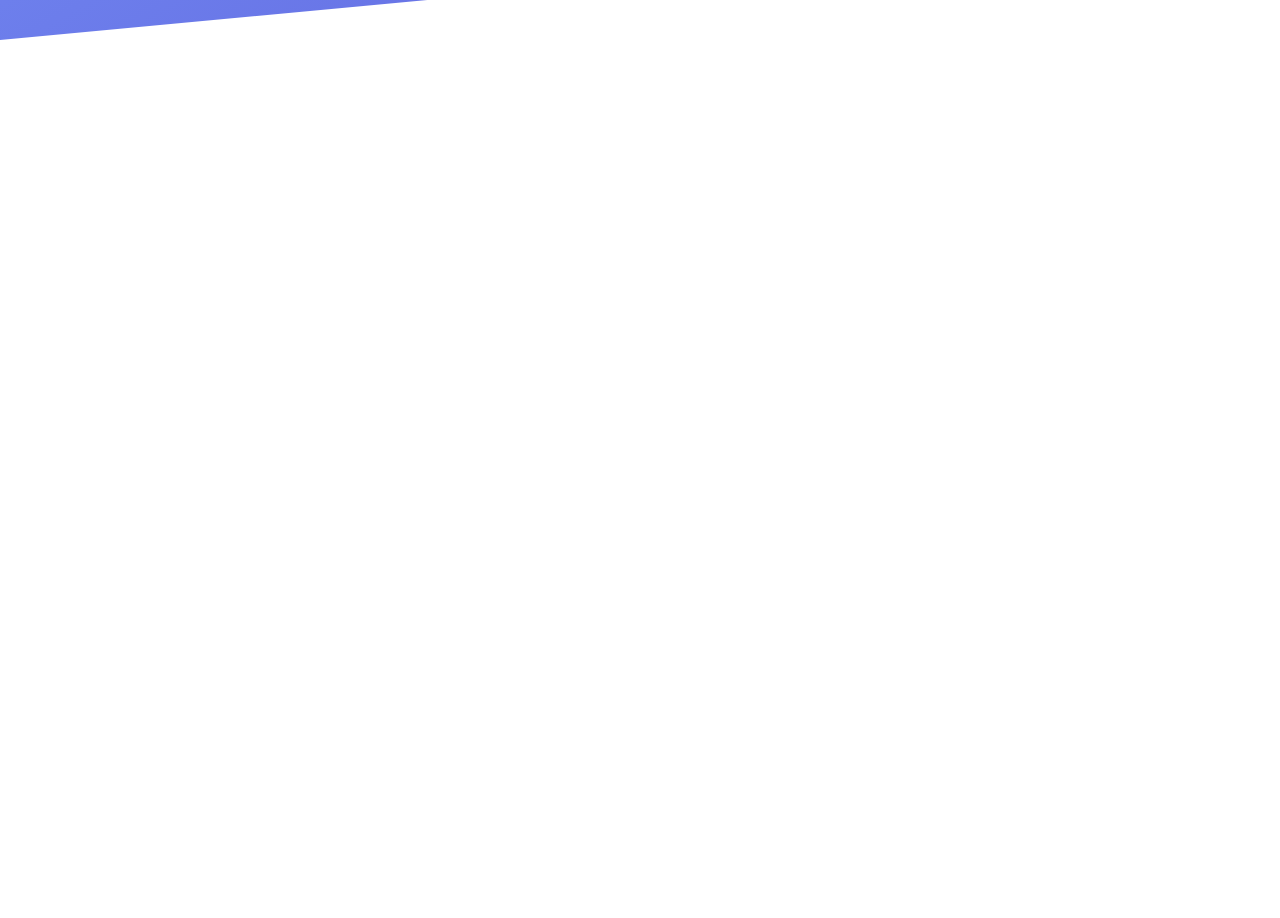
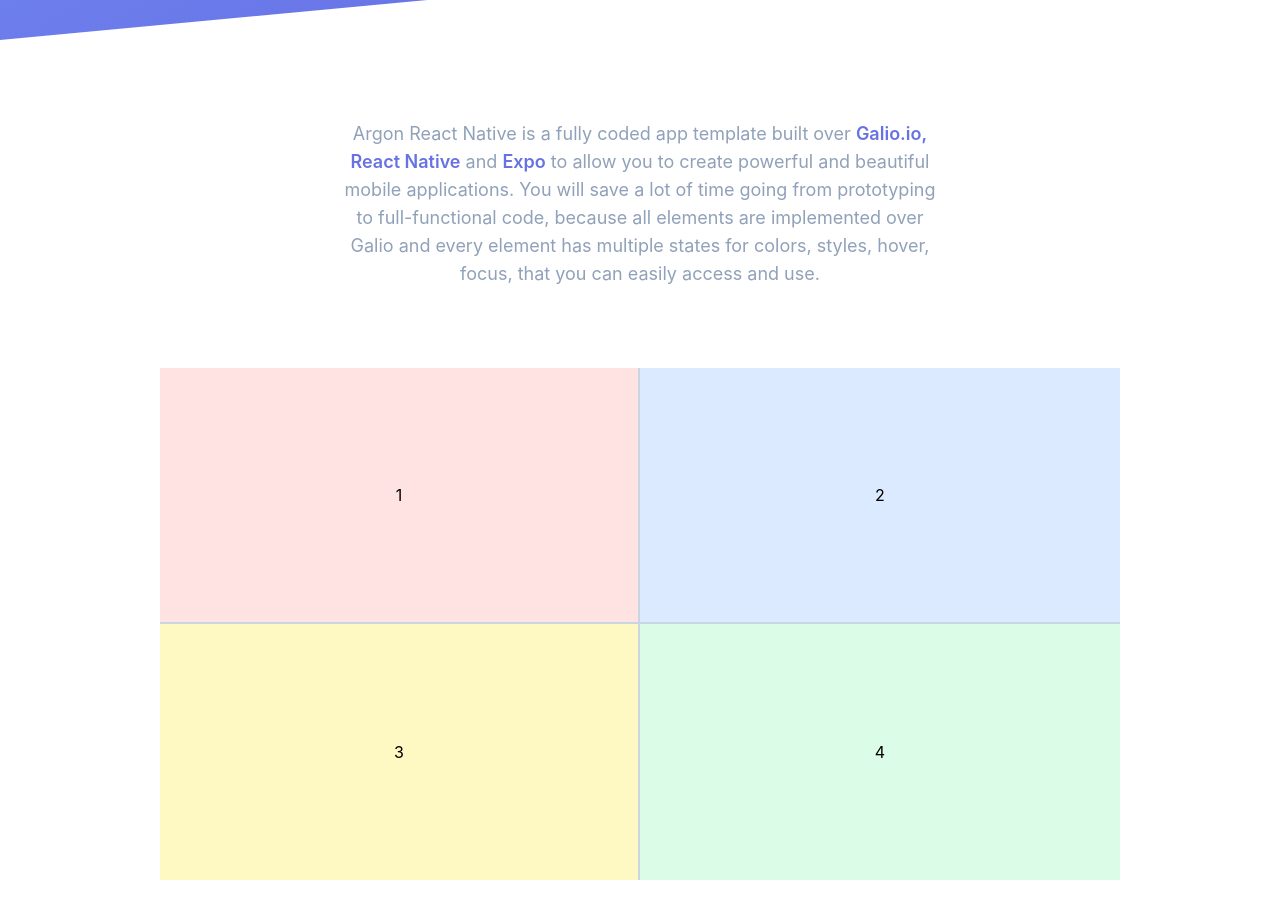
Before and after one commit to superunicorns/argon-landingpage, a React (Create React App) app: page / in a window 1280 px wide. Shown: the part 720-1638 px from the top of the page. Built offline with nearby package versions, Linux system fonts and the light colour scheme.

Commit message:
Add Features section first draft

```diff
--- /dev/null
+++ b/src/components/Features.js
@@ -0,0 +1,19 @@
+import React from 'react'
+
+const Features = () => {
+  return (
+    <div className="flex flex-col items-center justify-center">
+      <p className="my-20 px-10 text-center w-full md:w-2xl text-md md:text-lg text-slate-400">
+      Argon React Native is a fully coded app template built over <span className="text-[#6772e5] font-semibold">Galio.io, React Native</span> and <span className="text-[#6772e5] font-semibold">Expo</span> to allow you to create powerful and beautiful mobile applications. You will save a lot of time going from prototyping to full-functional code, because all elements are implemented over Galio and every element has multiple states for colors, styles, hover, focus, that you can easily access and use.
+      </p>
+      <div className="grid px-10 md:px-20 lg:px-40 mx-auto w-full mb-30 grid-rows-1 grid-cols-1 lg:grid-rows-2 lg:grid-cols-2">
+        <div className="h-64 w-full bg-red-100 flex items-center justify-center md:border-r-2 border-r-0 border-b-2 border-slate-300">1</div>
+        <div className="h-64 w-full bg-blue-100 flex items-center justify-center border-b-2 border-slate-300">2</div>
+        <div className="h-64 w-full bg-yellow-100 flex items-center justify-center md:border-r-2 border-r-0 md:border-b-0 border-b-2 border-slate-300">3</div>
+        <div className="h-64 w-full bg-green-100 flex items-center justify-center">4</div>
+      </div>
+    </div>
+  )
+}
+
+export default Features;
--- a/src/components/Header.js
+++ b/src/components/Header.js
@@ -6,7 +6,7 @@ import "../App.css";
 
 const Header = ({ headerRef }) => {
   return (
-    <header ref={headerRef} className="relative w-full h-screen -mt-[40px]">
+    <header ref={headerRef} className="relative w-screen h-screen -mt-[40px]">
     <section className="section h-full w-full py-4 lg:py-6 section-shaped pb-[100px]">
       <div className="shape section-shaped shape-style-1 shape-default">
         <span id="span-opacity-1"></span>
--- a/src/components/Home.js
+++ b/src/components/Home.js
@@ -2,6 +2,7 @@ import { useState, createRef, useEffect } from "react";
 import Navbar, { Navbackground } from "./Navbar";
 import "../App.css";
 import Header from "./Header";
+import Features from "./Features";
 
 const headerRef = createRef();
 
@@ -37,6 +38,7 @@ function Home() {
     <Navbar />
     <Navbackground opacity={opacity} />
     <Header headerRef={headerRef} />
+    <Features />
    </div>
   )
 }
--- a/src/components/Navbar.js
+++ b/src/components/Navbar.js
@@ -10,10 +10,10 @@ export const Navbackground = ({opacity}) => {
 
 const Navbar = () => {
   return (
-    <nav  className="w-full px-4 py-4 h-[70px] fixed z-70 flex items-center">
+    <nav  className="w-full justify-center px-4 py-4 h-[70px] fixed z-70 flex items-center">
       <div  className="w-full max-w-5xl mx-auto flex justify-between items-center">
       <img src="/assets/creativetim-white-slim.png" width={180} height="auto" alt="creative tim logo" />
-      <div className="lg:hidden block">
+      <div className="lg:hidden flex">
         <IoMdMenu size={25} color="#fff" />
       </div>
       <div className="hidden lg:flex items-center gap-4">
--- a/src/index.css
+++ b/src/index.css
@@ -5,7 +5,6 @@ body {
     sans-serif;
   -webkit-font-smoothing: antialiased;
   -moz-osx-font-smoothing: grayscale;
-  height: 2000px;
 }
 
 code {
```
